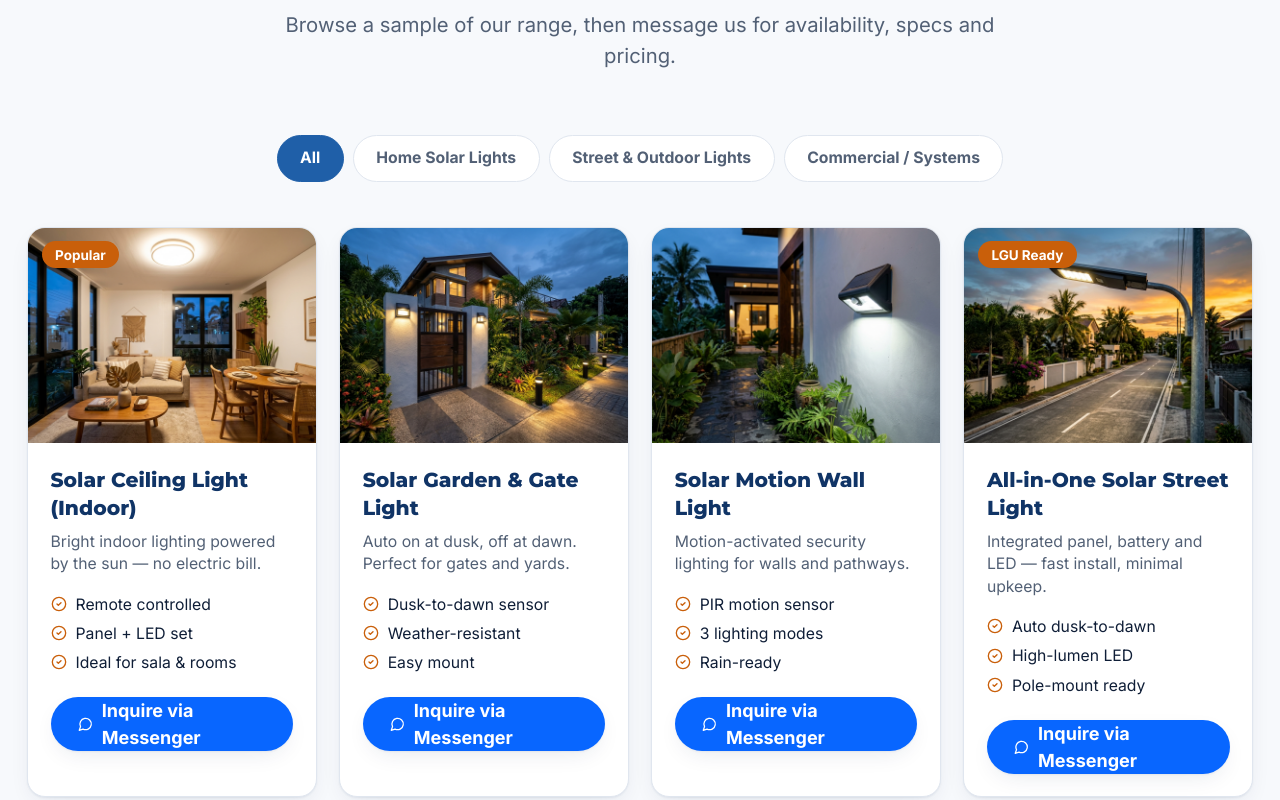
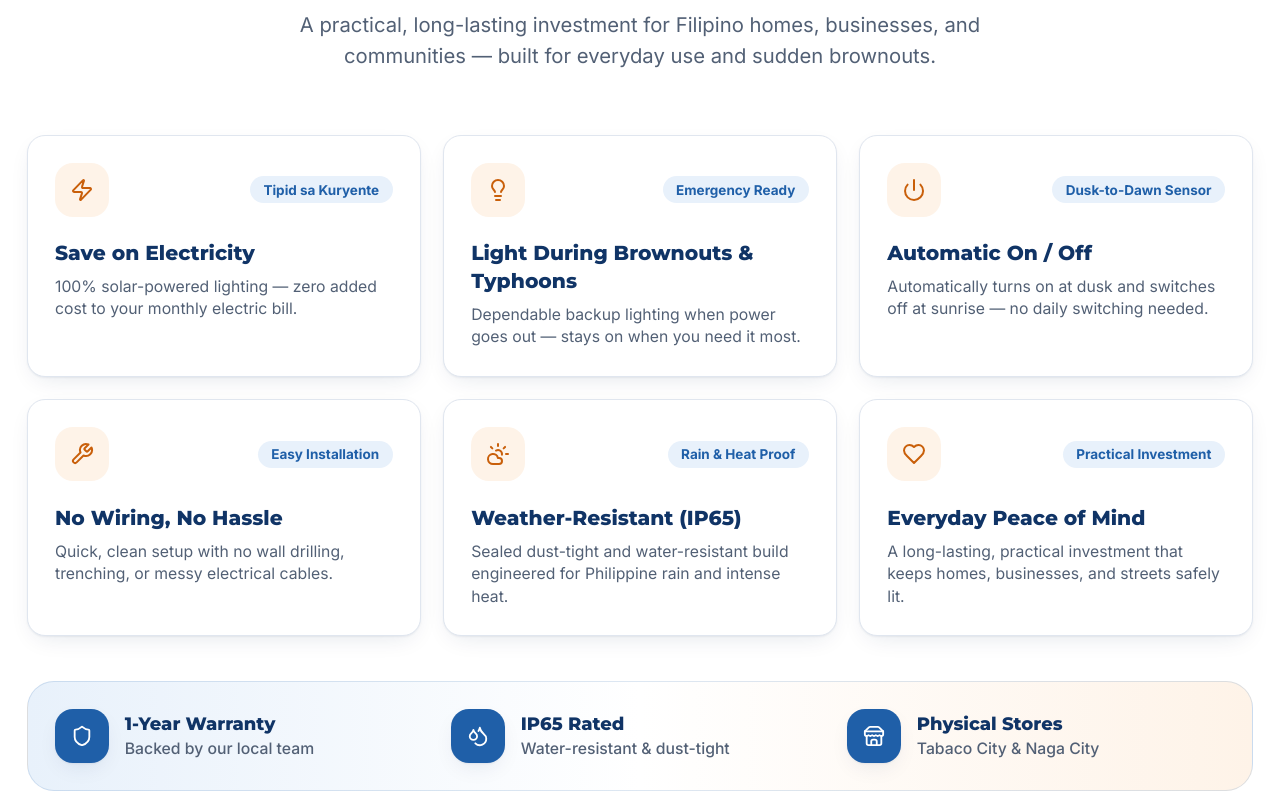
Before and after one commit to shimlu/solardemo, a Next.js app: page / in a window 1280 px wide. Shown: the part 1260-2060 px from the top of the page. Built offline with nearby package versions, Linux system fonts and the light colour scheme.

Commit message:
Add Benefits of Solar Lights section and update verified warranty & branch details

```diff
--- a/src/app/page.tsx
+++ b/src/app/page.tsx
@@ -1,6 +1,7 @@
 import { Navbar } from "@/components/sections/Navbar";
 import { Hero } from "@/components/sections/Hero";
 import { TrustStrip } from "@/components/sections/TrustStrip";
+import { Benefits } from "@/components/sections/Benefits";
 import { Products } from "@/components/sections/Products";
 import { Solutions } from "@/components/sections/Solutions";
 import { WhyUs } from "@/components/sections/WhyUs";
@@ -16,6 +17,7 @@ export default function Home() {
       <main>
         <Hero />
         <TrustStrip />
+        <Benefits />
         <Products />
         <Solutions />
         <WhyUs />
--- /dev/null
+++ b/src/components/sections/Benefits.tsx
@@ -0,0 +1,50 @@
+import { solarBenefits, solarGuarantees } from "@/data/content";
+import { siteConfig } from "@/data/siteConfig";
+import { Section, SectionHeading } from "@/components/ui/Section";
+import { Reveal } from "@/components/ui/Reveal";
+import { Icon } from "@/components/ui/Icon";
+
+export function Benefits() {
+  return (
+    <Section id="benefits" tone="white">
+      <SectionHeading {...siteConfig.sectionCopy.benefits} />
+
+      <div className="grid gap-5 sm:grid-cols-2 lg:grid-cols-3">
+        {solarBenefits.map((b, i) => (
+          <Reveal key={b.id} delay={i * 0.06} className="h-full">
+            <article className="flex h-full flex-col rounded-2xl border border-line bg-white p-6 shadow-card transition-all hover:-translate-y-1 hover:border-brand/30 hover:shadow-lift">
+              <div className="flex items-center justify-between gap-3">
+                <span className="flex h-12 w-12 shrink-0 items-center justify-center rounded-2xl bg-accent-light text-accent">
+                  <Icon name={b.icon} size={24} />
+                </span>
+                <span className="rounded-full bg-brand-light px-3 py-1 text-xs font-bold text-brand">
+                  {b.tag}
+                </span>
+              </div>
+              <h3 className="mt-5 text-lg font-extrabold leading-snug text-brand-dark">
+                {b.title}
+              </h3>
+              <p className="mt-2 text-sm text-muted">{b.description}</p>
+            </article>
+          </Reveal>
+        ))}
+      </div>
+
+      <Reveal delay={0.15} className="mt-10">
+        <div className="grid gap-4 rounded-3xl border border-brand/15 bg-gradient-to-r from-brand-light via-white to-accent-light p-5 sm:grid-cols-3 sm:p-6">
+          {solarGuarantees.map((g) => (
+            <div key={g.id} className="flex items-center gap-3.5">
+              <span className="flex h-12 w-12 shrink-0 items-center justify-center rounded-2xl bg-brand text-white shadow-card">
+                <Icon name={g.icon} size={22} />
+              </span>
+              <div>
+                <p className="font-display text-base font-extrabold text-brand-dark">{g.title}</p>
+                <p className="text-xs font-medium text-muted sm:text-sm">{g.subtitle}</p>
+              </div>
+            </div>
+          ))}
+        </div>
+      </Reveal>
+    </Section>
+  );
+}
--- a/src/components/sections/Contact.tsx
+++ b/src/components/sections/Contact.tsx
@@ -76,6 +76,7 @@ export function Contact() {
                 <div key={b.name} className="rounded-2xl bg-accent-light p-4">
                   <p className="text-sm font-extrabold text-accent-dark">{b.name}</p>
                   <p className="mt-1 text-sm text-ink">{b.address}</p>
+                  <p className="mt-2 text-xs font-bold text-brand-dark">{b.phone}</p>
                 </div>
               ))}
             </div>
--- a/src/data/content.ts
+++ b/src/data/content.ts
@@ -6,6 +6,63 @@ export const trustStats: { id: string; value: string; label: string; icon: IconN
   { id: "eco", value: "100%", label: "Eco-friendly Products", icon: "leaf" },
   { id: "years", value: "5+", label: "Years of Service", icon: "award" },
   { id: "delivery", value: "Nationwide", label: "Delivery Coverage", icon: "truck" },
+];
+
+export const solarBenefits: {
+  id: string;
+  title: string;
+  tag: string;
+  description: string;
+  icon: IconName;
+}[] = [
+  {
+    id: "save-electricity",
+    title: "Save on Electricity",
+    tag: "Tipid sa Kuryente",
+    description: "100% solar-powered lighting — zero added cost to your monthly electric bill.",
+    icon: "zap",
+  },
+  {
+    id: "brownout-ready",
+    title: "Light During Brownouts & Typhoons",
+    tag: "Emergency Ready",
+    description: "Dependable backup lighting when power goes out — stays on when you need it most.",
+    icon: "lightbulb",
+  },
+  {
+    id: "auto-on-off",
+    title: "Automatic On / Off",
+    tag: "Dusk-to-Dawn Sensor",
+    description: "Automatically turns on at dusk and switches off at sunrise — no daily switching needed.",
+    icon: "power",
+  },
+  {
+    id: "no-wiring",
+    title: "No Wiring, No Hassle",
+    tag: "Easy Installation",
+    description: "Quick, clean setup with no wall drilling, trenching, or messy electrical cables.",
+    icon: "wrench",
+  },
+  {
+    id: "weather-resistant",
+    title: "Weather-Resistant (IP65)",
+    tag: "Rain & Heat Proof",
+    description: "Sealed dust-tight and water-resistant build engineered for Philippine rain and intense heat.",
+    icon: "cloudSun",
+  },
+  {
+    id: "peace-of-mind",
+    title: "Everyday Peace of Mind",
+    tag: "Practical Investment",
+    description: "A long-lasting, practical investment that keeps homes, businesses, and streets safely lit.",
+    icon: "heart",
+  },
+];
+
+export const solarGuarantees: { id: string; title: string; subtitle: string; icon: IconName }[] = [
+  { id: "warranty", title: "1-Year Warranty", subtitle: "Backed by our local team", icon: "shield" },
+  { id: "ip65", title: "IP65 Rated", subtitle: "Water-resistant & dust-tight", icon: "droplets" },
+  { id: "stores", title: "Physical Stores", subtitle: "Tabaco City & Naga City", icon: "store" },
 ];
 
 export const whyUs: { id: string; title: string; description: string; icon: IconName }[] = [
@@ -62,7 +119,7 @@ export const faqs: { id: string; question: string; answer: string }[] = [
     id: "warranty",
     question: "Do your solar lights come with a warranty?",
     answer:
-      "Yes — our products come with a warranty. Coverage depends on the product, so message us with the item you're interested in and we'll confirm the exact terms.",
+      "Yes — our solar lights come with a 1-year warranty backed by our physical stores in Tabaco City and Naga City. Message us with the specific item and we'll share the exact coverage details.",
   },
   {
     id: "rain",
--- a/src/data/siteConfig.ts
+++ b/src/data/siteConfig.ts
@@ -29,6 +29,7 @@ export const siteConfig = {
       name: "Tabaco City Branch (Main / Hub)",
       address: "Blk 11 Lot 1, M.E.S Matagbac, Tabaco City",
       label: "Blk 11 Lot 1, M.E.S Matagbac, Tabaco City, Albay, Philippines",
+      phone: "0948 146 5509",
       lat: 13.3484,
       lng: 123.70728,
       embedUrl: "https://maps.google.com/maps?q=13.3484,123.70728&z=17&output=embed",
@@ -37,8 +38,9 @@ export const siteConfig = {
     {
       id: "naga",
       name: "Naga City Branch",
-      address: "Padre Garcia St., Sitio Matiway, San Felipe, Naga City",
+      address: "Padre Garcia St., Sitio Matiway, San Felipe, Naga City (In front of Moraville Hotel San Felipe)",
       label: "San Felipe-Pacol-Carolina-Panicuason Road, Pacol, Naga, 4400, Philippines",
+      phone: "0963 202 5811 | 0956 243 2759",
       lat: 13.6461,
       lng: 123.212318,
       embedUrl: "https://maps.google.com/maps?q=13.6461,123.212318&z=17&output=embed",
@@ -62,6 +64,7 @@ export const siteConfig = {
   },
 
   nav: [
+    { label: "Benefits", href: "#benefits" },
     { label: "Products", href: "#products" },
     { label: "Solutions", href: "#solutions" },
     { label: "Why Us", href: "#why-us" },
@@ -91,6 +94,12 @@ export const siteConfig = {
   },
 
   sectionCopy: {
+    benefits: {
+      eyebrow: "Benefits of Solar Lights",
+      title: "Save on electricity and enjoy peace of mind every day",
+      subtitle:
+        "A practical, long-lasting investment for Filipino homes, businesses, and communities — built for everyday use and sudden brownouts.",
+    },
     products: {
       eyebrow: "Featured Products",
       title: "Solar lighting built for Philippine weather",
```
Also changed, not shown: src/components/ui/Icon.tsx (+10 -0 lines).
